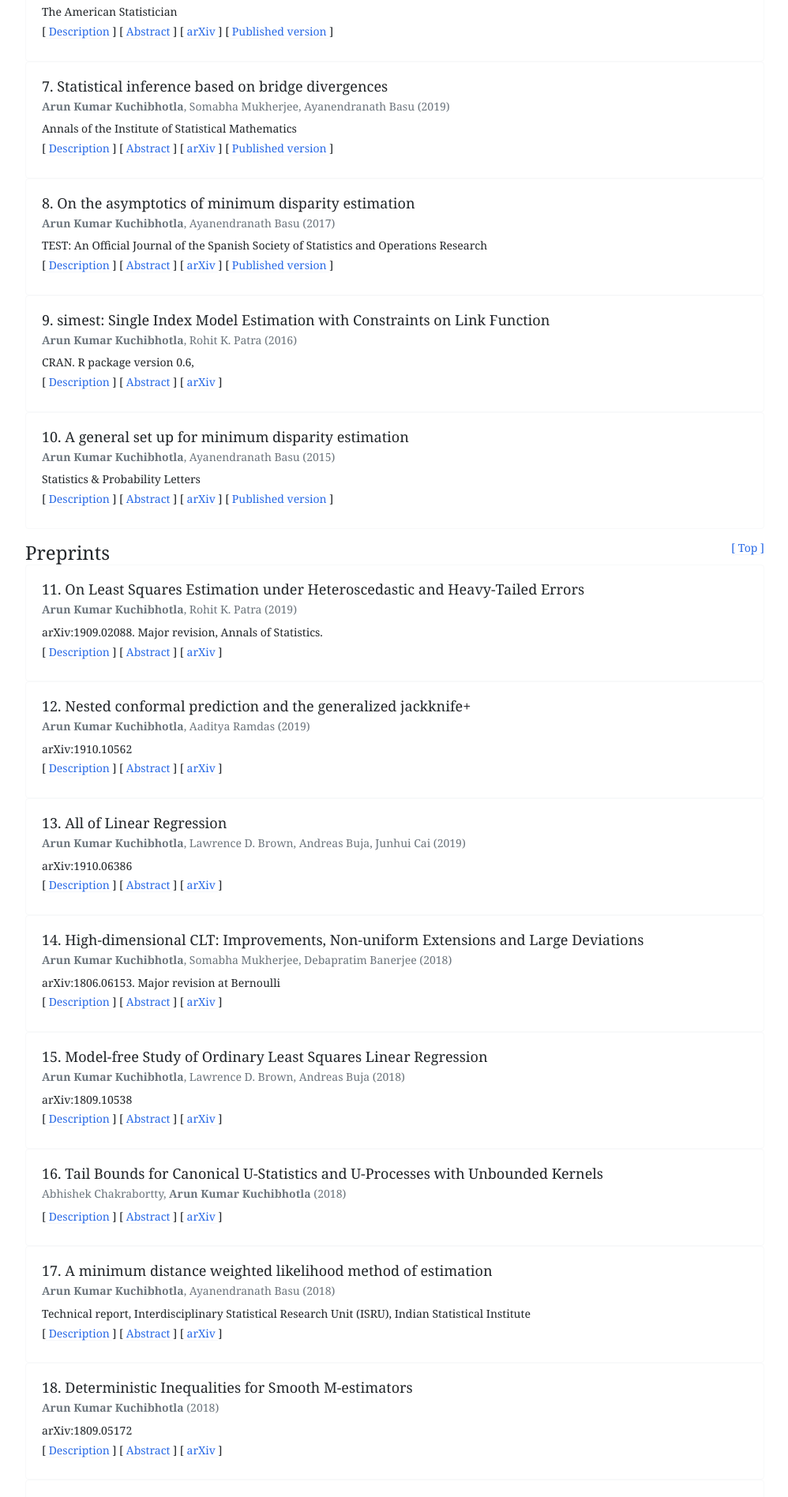
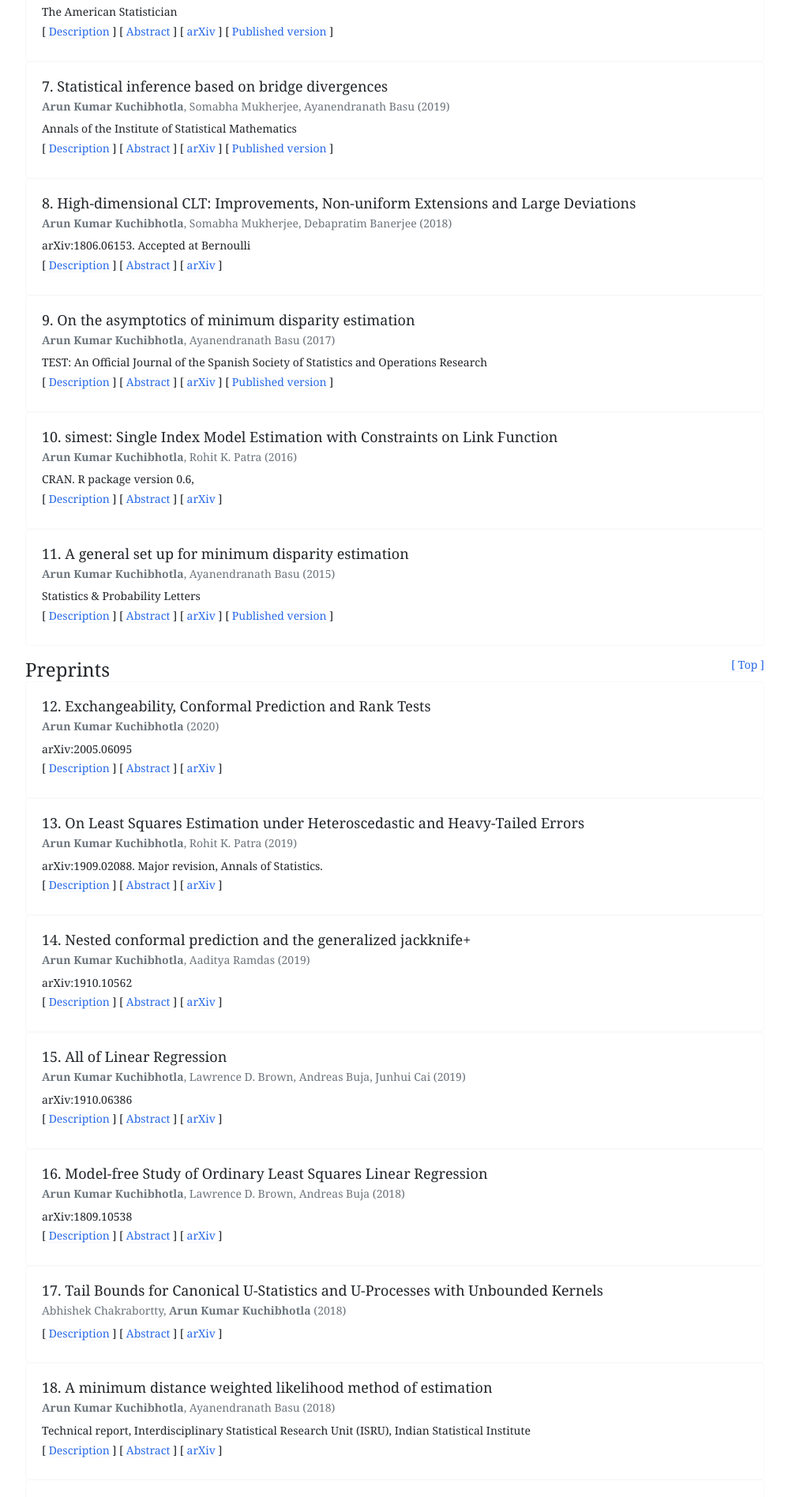
Before and after one commit to Arun-Kuchibhotla/Arun-Kuchibhotla.github.io, a Jekyll site: the page built from docs/research.md, in a window 1280 px wide. Shown: the part 1070-2966 px from the top of the page at 79% size, without its empty margins (240-1238 px from the left). Built offline with Jekyll 4.4.1, drawn with Linux system fonts in a browser that asks for light colours; nearby versions of some CDN libraries; some of the changed text lies outside the part shown.

Commit message:
Update publications.json

```diff
--- a/_data/publications.json
+++ b/_data/publications.json
@@ -1,4 +1,30 @@
 [
+	{
+		"type": "Preprint",
+		"work_type": "Preprint",
+		"id":30,
+		"title": "Exchangeability, Conformal Prediction and Rank Tests",
+		"year": 2020,
+		"authors": [
+			{
+				"name": "Arun Kumar Kuchibhotla"
+			}
+		],
+		"use": true,
+		"topic":[
+			{
+				"topic": "Conformal Prediction"
+			},
+			{
+				"topic": "Rank Tests"
+			}
+		],
+		"source": "arXiv:2005.06095",
+		"volume": "",
+		"citation_url": "https://arxiv.org/abs/2005.06095",
+		"cites_url": "https://arxiv.org/abs/2005.06095",
+		"description": "The paper explores the concept of exchangeability and shows how some of its basic implications fuel the topics of conformal prediction as well as non-parametric rank tests."
+	},
 	{
 		"type": "Preprint",
 		"work_type": "Preprint",
@@ -452,8 +478,8 @@
 		"description": "This paper provides a thorough study of the OLS estimator under misspecification. All the results are finite sample in nature backed by Berry-Esseen bounds. Validity of different bootstrap methods is also discussed."
 	},
 	{
-		"type": "Preprint",
-		"work_type": "Preprint",
+		"type": "Journal article",
+		"work_type": "Journal publication",
 		"id": 18,
 		"title": "High-dimensional CLT: Improvements, Non-uniform Extensions and Large Deviations",
 		"authors": [
@@ -467,7 +493,7 @@
 				"name": "Debapratim Banerjee"
 			}
 		],
-		"source": "arXiv:1806.06153. Major revision at Bernoulli",
+		"source": "arXiv:1806.06153. Accepted at Bernoulli",
 		"year": 2018,
 		"volume": 6153,
 		"citation_url": "https://arxiv.org/abs/1806.06153",
```
